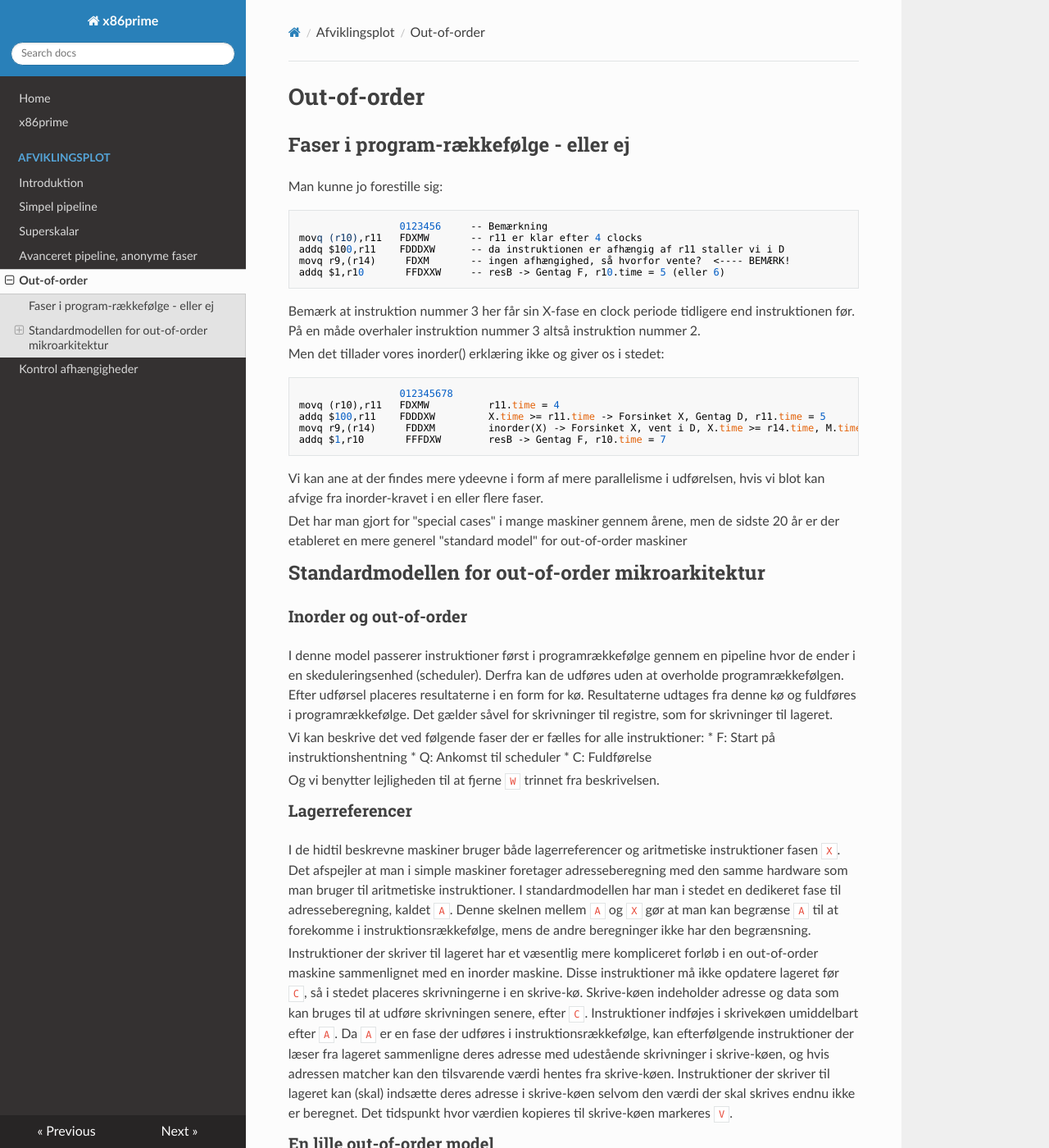
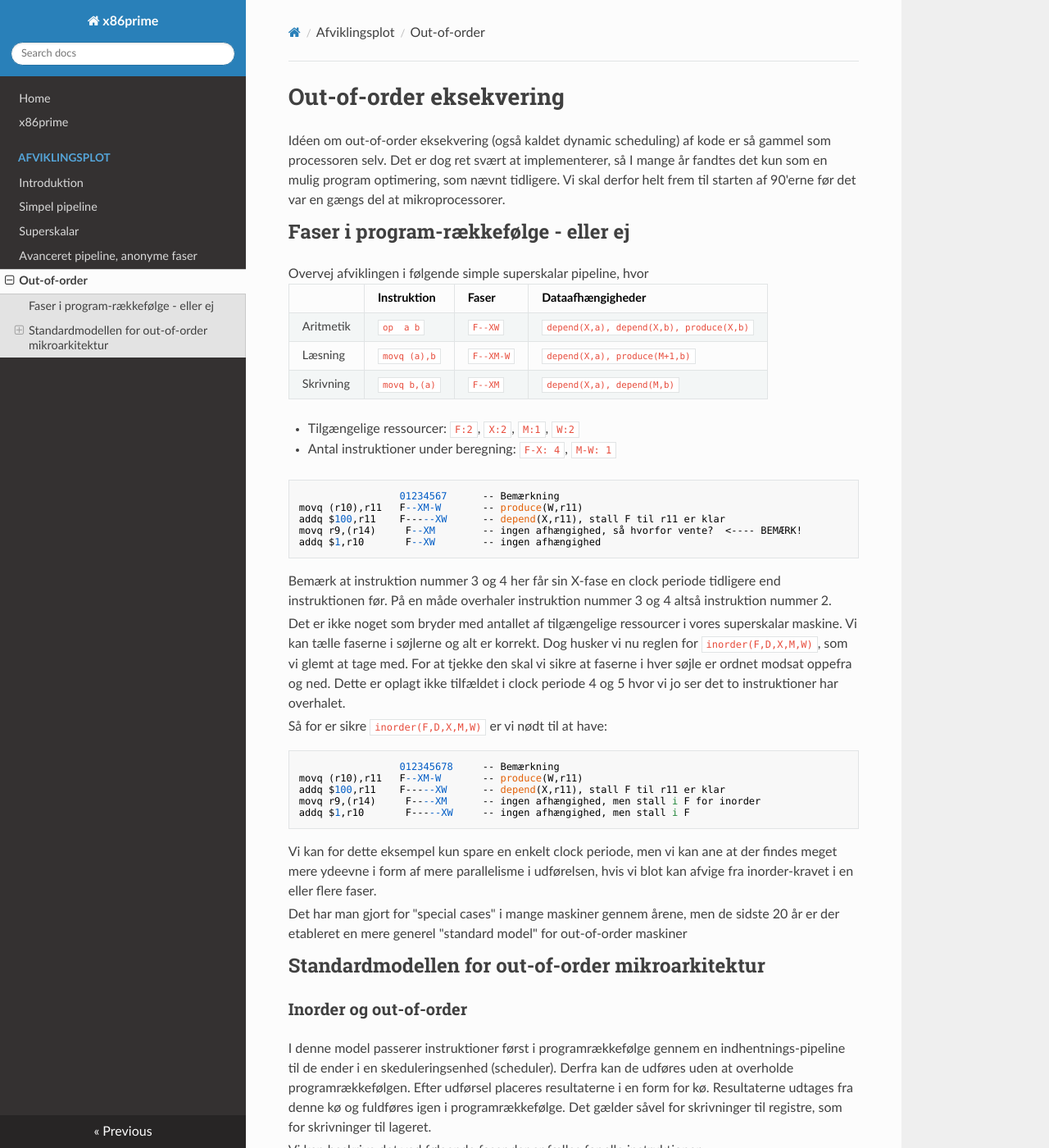
Before and after one commit to finnschiermer/x86prime, an MkDocs documentation site: the page built from docs/afviklingsplot/out-of-order.md, in a window 1280 px wide and 1400 px high. Shown: the whole window at 82% size. Built offline with MkDocs 1.6.1, drawn with Linux system fonts in a browser that asks for light colours; nearby versions of some CDN libraries; some of the changed text lies outside the part shown.

Commit message:
Ooo update

```diff
--- a/docs/afviklingsplot/out-of-order.md
+++ b/docs/afviklingsplot/out-of-order.md
@@ -1,29 +1,44 @@
-# Out-of-order
+# Out-of-order eksekvering
+
+<!-- Overvej afhængighed på data skrivning!!! -->
+
+Idéen om out-of-order eksekvering (også kaldet dynamic scheduling) af kode er så gammel som processoren selv. Det er dog ret svært at implementerer, så I mange år fandtes det kun som en mulig program optimering, som nævnt tidligere. Vi skal derfor helt frem til starten af 90'erne før det var en gængs del at mikroprocessorer.
 
 ## Faser i program-rækkefølge - eller ej
 
-Man kunne jo forestille sig:
+Overvej afviklingen i følgende simple superskalar pipeline, hvor
+
+|           | Instruktion  | Faser     | Dataafhængigheder                          |
+| --------- | -----------  | --------  | ------------------------------------------ |
+| Aritmetik | `op  a b`    | `F--XW`   | `depend(X,a), depend(X,b), produce(X,b)`   |
+| Læsning   | `movq (a),b` | `F--XM-W` | `depend(X,a), produce(M+1,b)`              |
+| Skrivning | `movq b,(a)` | `F--XM`   | `depend(X,a), depend(M,b)`                 |
+
+* Tilgængelige ressourcer: `F:2`, `X:2`, `M:1`, `W:2`
+* Antal instruktioner under beregning: `F-X: 4`, `M-W: 1`
+
 ~~~
-                 0123456     -- Bemærkning
-movq (r10),r11   FDXMW       -- r11 er klar efter 4 clocks
-addq $100,r11    FDDDXW      -- da instruktionen er afhængig af r11 staller vi i D
-movq r9,(r14)     FDXM       -- ingen afhængighed, så hvorfor vente?  <---- BEMÆRK!
-addq $1,r10       FFDXXW     -- resB -> Gentag F, r10.time = 5 (eller 6)
+                 01234567      -- Bemærkning
+movq (r10),r11   F--XM-W       -- produce(W,r11)
+addq $100,r11    F-----XW      -- depend(X,r11), stall F til r11 er klar
+movq r9,(r14)     F--XM        -- ingen afhængighed, så hvorfor vente?  <---- BEMÆRK!
+addq $1,r10       F--XW        -- ingen afhængighed
 ~~~
-Bemærk at instruktion nummer 3 her får sin X-fase en clock periode tidligere end instruktionen
-før. På en måde overhaler instruktion nummer 3 altså instruktion nummer 2.
+Bemærk at instruktion nummer 3 og 4 her får sin X-fase en clock periode tidligere end instruktionen
+før. På en måde overhaler instruktion nummer 3 og 4 altså instruktion nummer 2.
 
-Men det tillader vores inorder() erklæring ikke og giver os i stedet:
+Det er ikke noget som bryder med antallet af tilgængelige ressourcer i vores superskalar maskine. Vi kan tælle faserne i søjlerne og alt er korrekt. Dog husker vi nu reglen for `inorder(F,D,X,M,W)`, som vi glemt at tage med. For at tjekke den skal vi sikre at faserne i hver søjle er ordnet modsat oppefra og ned. Dette er oplagt ikke tilfældet i clock periode 4 og 5 hvor vi jo ser det to instruktioner har overhalet.
+
+Så for er sikre `inorder(F,D,X,M,W)` er vi nødt til at have:
 ~~~
-                 012345678
-movq (r10),r11   FDXMW          r11.time = 4
-addq $100,r11    FDDDXW         X.time >= r11.time -> Forsinket X, Gentag D, r11.time = 5
-movq r9,(r14)     FDDXM         inorder(X) -> Forsinket X, vent i D, X.time >= r14.time, M.time >= r9.time
-addq $1,r10       FFFDXW        resB -> Gentag F, r10.time = 7
+                 012345678     -- Bemærkning
+movq (r10),r11   F--XM-W       -- produce(W,r11)
+addq $100,r11    F-----XW      -- depend(X,r11), stall F til r11 er klar
+movq r9,(r14)     F----XM      -- ingen afhængighed, men stall i F for inorder
+addq $1,r10       F-----XW     -- ingen afhængighed, men stall i F
 ~~~
 
-Vi kan ane at der findes mere ydeevne i form af mere parallelisme i udførelsen, hvis vi
-blot kan afvige fra inorder-kravet i en eller flere faser.
+Vi kan for dette eksempel kun spare en enkelt clock periode, men vi kan ane at der findes meget mere ydeevne i form af mere parallelisme i udførelsen, hvis vi blot kan afvige fra inorder-kravet i en eller flere faser.
 
 Det har man gjort for "special cases" i mange maskiner gennem årene, men de sidste 20 år er der
 etableret en mere generel "standard model" for out-of-order maskiner
@@ -32,15 +47,16 @@ etableret en mere generel "standard model" for out-of-order maskiner
 
 ### Inorder og out-of-order
 
-I denne model passerer instruktioner først i programrækkefølge gennem en pipeline hvor de ender i
+I denne model passerer instruktioner først i programrækkefølge gennem en indhentnings-pipeline til de ender i
 en skeduleringsenhed (scheduler). Derfra kan de udføres uden at overholde programrækkefølgen.
 Efter udførsel placeres resultaterne i en form for kø. Resultaterne udtages fra denne kø og fuldføres
-i programrækkefølge. Det gælder såvel for skrivninger til registre, som for skrivninger til lageret.
+igen i programrækkefølge. Det gælder såvel for skrivninger til registre, som for skrivninger til lageret.
 
 Vi kan beskrive det ved følgende faser der er fælles for alle instruktioner:
-* F: Start på instruktionshentning
-* Q: Ankomst til scheduler
-* C: Fuldførelse
+
+* `F`: Start på instruktionsindhentning
+* `Q`: Ankomst til scheduler
+* `C`: Fuldførelse
 
 Og vi benytter lejligheden til at fjerne `W` trinnet fra beskrivelsen.
 
@@ -71,38 +87,38 @@ er beregnet. Det tidspunkt hvor værdien kopieres til skrive-køen markeres `V`.
 
 Her er en model af en lille out-of-order maskine:
 
-|           | Instruktion  | Faser        | Dataafhængigheder                          |
-| --------- | -----------  | --------     | ------------------------------------------ |
-| Aritmetik | `op  a b`    | `F----QXC`   | `depend(X,a), depend(X,b), produce(C,b)`   |
-| Læsning   | `movq (a),b` | `F----QAM--C`| `depend(A,a), produce(C,b)`                |
-| Skrivning | `movq b,(a)` | `F----QAMVC` | `depend(A,a), depend(M,b), produce(V,a)`   |
+|           | Instruktion  | Faser         | Dataafhængigheder                          |
+| --------- | -----------  | --------      | ------------------------------------------ |
+| Aritmetik | `op  a b`    | `F----QXC`    | `depend(X,a), depend(X,b), produce(X,b)`   |
+| Læsning   | `movq (a),b` | `F----QAM--C` | `depend(A,a), produce(M+2,b)`              |
+| Skrivning | `movq b,(a)` | `F----QAMVC`  | `depend(A,a), depend(M,b), produce(M,a)`   |
 
 * Tilgængelige ressourcer: `F:2`, `Q:2`, `X:2`, `A:1`, `M:1`, `V:1`, `C:2`
 * Antal instruktioner under beregning: `F-Q: 8`, `M-W: 2`, `Q-C: 32`
 * `inorder(F,Q,C,A)`
 * `outoforder(X,M)`
 
-Bemærk at udover at faserne X og M nu er erklæret out-of-order, så er
-der indsat en begrænsning på 32 instruktioner fra Q til C. Det vil sige
-vi tillader 32 instruktioner at være i forskellige faser mellem Q og C.
+Bemærk at udover at faserne `X` og `M` nu er erklæret out-of-order, så er
+der indsat en begrænsning på 32 instruktioner fra `Q` til `C`. Det vil sige
+vi tillader 32 instruktioner at være i forskellige faser mellem `Q` og `C`.
 Dette kaldes skeduleringsvinduet. Jo større det er, jo flere instruktioner
 kan maskinen "se fremad" i instruktionsstrømmen.
 
 Bemærk også at til forskel fra alle de tidligere maskiner er der ikke
-længere noget krav om X skal følge i en bestemt afstand efter Q, eller
-at C skal følge i en bestemt afstand efter X eller M.
+længere noget krav om `X` skal følge i en bestemt afstand efter `Q`, eller
+at `C` skal følge i en bestemt afstand efter `X` eller `M`.
 
 Disse begrænsninger ville give følgende udførelse
 ~~~
                  012345678901234      -- Vigtigste bemærkninger
-movq (r10),r11   F----QAM--C          -- produce(C,r11)
-addq $100,r11    F----Q----XC         -- depend(X,r11), produce(C,r11)
+movq (r10),r11   F----QAM--C          -- produce(M+2,r11)
+addq $100,r11    F----Q----XC         -- depend(X,r11), produce(X,r11)
 movq r11,(r10)    F----QAM--VC        -- depend(A,r10), depend(M,r11)
-addq $8,r10       F----QX----C        -- produce(C,r10)
-movq (r10),r11     F----QAM---C       -- depend(A,r10), produce(C,r11)
-addq $100,r11      F----Q----XC       -- depend(X,r11), produce(C,r11)
+addq $8,r10       F----QX----C        -- produce(X,r10)
+movq (r10),r11     F----QAM---C       -- depend(A,r10), produce(M+2,r11)
+addq $100,r11      F----Q----XC       -- depend(X,r11), produce(X,r11)
 movq r11,(r10)      F----QAM--VC      -- depend(A,r10), depend(M,r11)
-addq $8,r10         F----QX----C      -- depend(X,r10), produce(C,r10)
+addq $8,r10         F----QX----C      -- depend(X,r10), produce(X,r10)
 ~~~
 Med en gennemsnitlig ydeevne på 2 IPC.
 
--- a/mkdocs.yml
+++ b/mkdocs.yml
@@ -8,7 +8,7 @@ nav:
         - Superskalar: afviklingsplot/superscalar.md
         - Avanceret pipeline, anonyme faser: afviklingsplot/anonyme.md
         - Out-of-order: afviklingsplot/out-of-order.md
-        - Kontrol afhængigheder: afviklingsplot/kontrol.md
+        # - Kontrol afhængigheder: afviklingsplot/kontrol.md
 theme: readthedocs
 extra_css:
     - css/extra.css
```
Also changed, not shown: docs/afviklingsplot/anonyme.md (+30 -28 lines), docs/afviklingsplot/pipeline.md (+13 -13 lines), docs/afviklingsplot/superscalar.md (+2 -2 lines).
